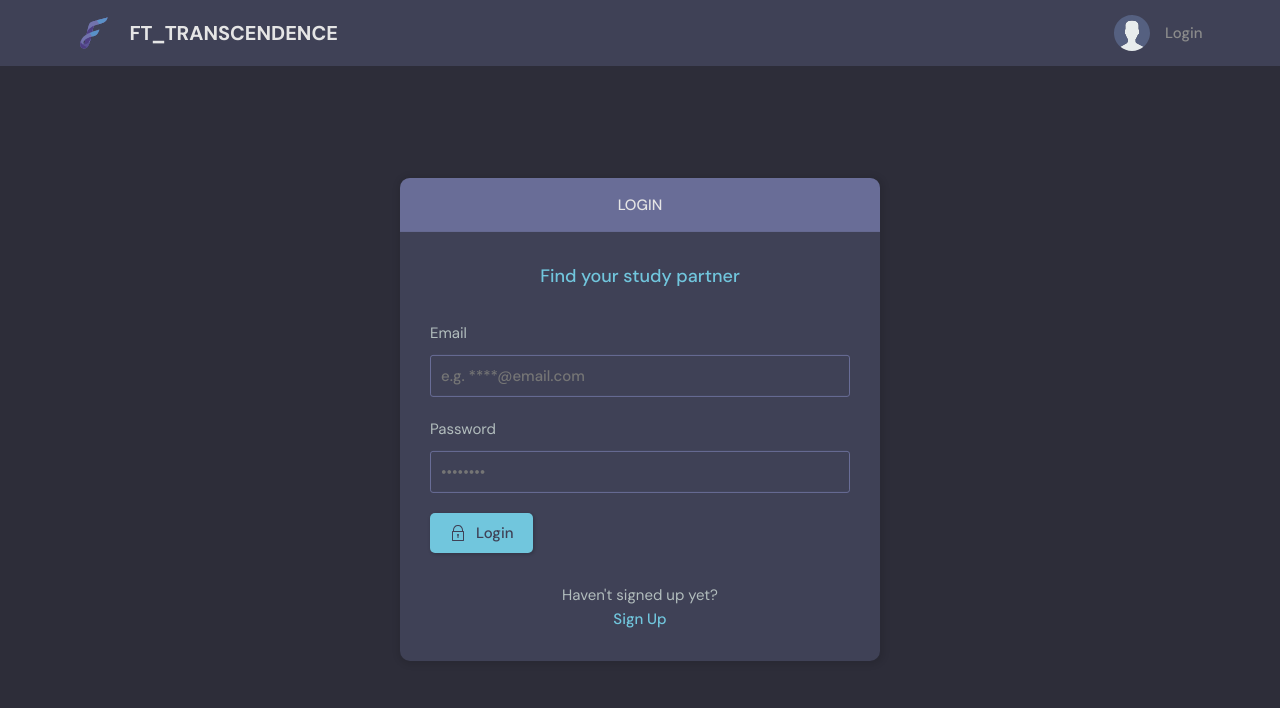
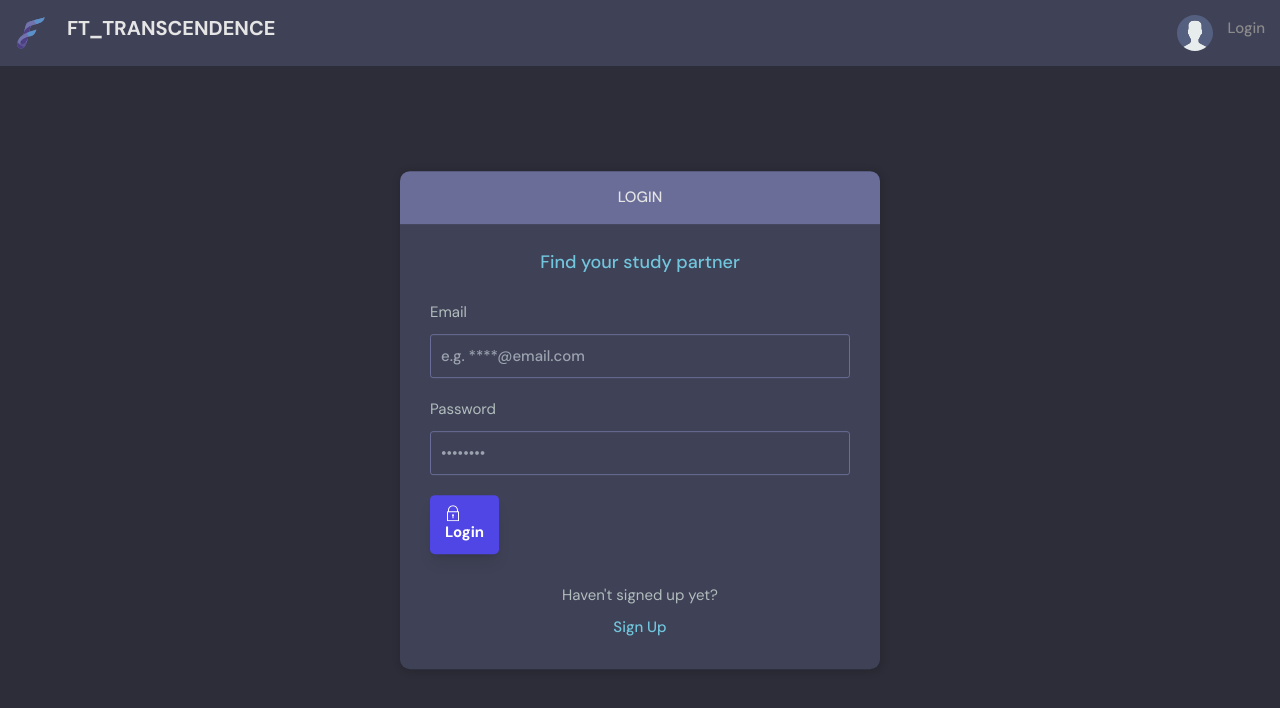
Before and after one commit to mhaziq1404/super-fiesta-django, a Django app: a page that uses templates/main.html in a window 1280 px wide. Shown: the top 708 px of the page. Run offline with Django 3.2, Linux system fonts and the light colour scheme; some libraries are stand-ins or nearby versions.

Commit message:
saturday commit

```diff
--- a/base/templates/chat/chat.html
+++ b/base/templates/chat/chat.html
@@ -34,7 +34,7 @@
             <ul id="groupchat-members" class="flex gap-4">
                 {% for member in chat_group.members.all %}
                 <li>
-                    <a href="{% url 'profile' member.username %}" class="flex flex-col text-gray-400 items-center justify-center w-20 gap-2">
+                    <a href="" class="flex flex-col text-gray-400 items-center justify-center w-20 gap-2">
                         <img src="{{ member.profile.avatar }}" class="w-14 h-14 rounded-full object-cover" />
                         {{ member.profile.name|slice:":10" }}
                     </a>
--- a/base/templates/chat/chat_message.html
+++ b/base/templates/chat/chat_message.html
@@ -13,7 +13,7 @@
 <li>
     <div class="flex justify-start">
         <div class="flex items-end mr-2" >
-            <a href="{% url 'profile' message.author.username %}">
+            <a href="{{ message.author.profile.username }}">
                 <div class="relative">
                     <div id="user-{{ message.author.id }}"></div>
                     <img class="w-8 h-8 rounded-full object-cover" src="{{ message.author.profile.avatar }}">
--- a/base/templates/chat/partials/message_content.html
+++ b/base/templates/chat/partials/message_content.html
@@ -1,5 +1,5 @@
 {% if message.body %}
-    <span>{{ message.body }}</span>
+    <span></span>
 {% elif message.file %}
     {% if message.is_image %}
         <img class="max-w-72 min-w-8" src="{{ message.file.url }}" />
--- a/base/templates/chat/partials/online_count.html
+++ b/base/templates/chat/partials/online_count.html
@@ -21,7 +21,7 @@
 <ul id="groupchat-members" class="flex gap-4">
     {% for member in chat_group.members.all %}
     <li>
-        <a href="{% url 'profile' member.username %}" class="flex flex-col text-gray-400 items-center justify-center w-20 gap-2">
+        <a href="" class="flex flex-col text-gray-400 items-center justify-center w-20 gap-2">
             <div class="relative">
                 {% if member in chat_group.users_online.all %}
                 <div class="green-dot border-2 border-gray-800 absolute bottom-0 right-0"></div>
--- a/templates/main.html
+++ b/templates/main.html
@@ -12,7 +12,50 @@
     <script src="https://unpkg.com/htmx.org/dist/htmx.js"></script>
     <script src="https://unpkg.com/htmx.org/dist/ext/ws.js"></script>
     <script src="https://unpkg.com/hyperscript.org@0.9.12"></script>
+    <script src="https://cdn.tailwindcss.com"></script>
     <title>Ft_Transcendence - PongGame!</title>
+    <style type="text/tailwindcss">
+        [x-cloak] {
+            display: none !important;
+        }
+        h1 {
+            @apply text-4xl font-bold mb-4
+        }
+        h2 {
+            @apply text-xl font-bold mb-2
+        }
+        p {
+            @apply mb-4
+        }
+        .button, button, [type='submit'], [type='button'] {
+            @apply bg-indigo-600 text-white font-bold px-6 py-4 inline-block
+            rounded-lg shadow-lg transition-all cursor-pointer
+        }
+        .button:hover, button:hover, [type='submit']:hover, [type='button']:hover {
+            @apply bg-indigo-700
+        }
+        .button:active, button:active, [type='submit']:active, [type='button']:active {
+            @apply scale-95
+        }
+        label {
+            @apply hidden
+        }
+        input[type=file] {
+            @apply bg-white pl-0
+        }
+        .textarea, textarea, input {
+            @apply w-full rounded-lg py-4 px-5 bg-gray-100
+        }
+        .errorlist li {
+            @apply p-1 pl-4 border-l-red-500 border-l-4 border-solid mb-2 text-red-500
+        }
+        label[for="id_remember"] {
+            @apply inline-block w-auto mr-2
+        }
+        input[name="remember"] {
+            @apply w-auto
+        }
+    </style>
 </head>
 
 <body>
```
Also changed, not shown: base/templates/base/topics_component.html (+4 -4 lines), db.sqlite3, static/images/files/test.gif (added), static/images/test.gif (added).
